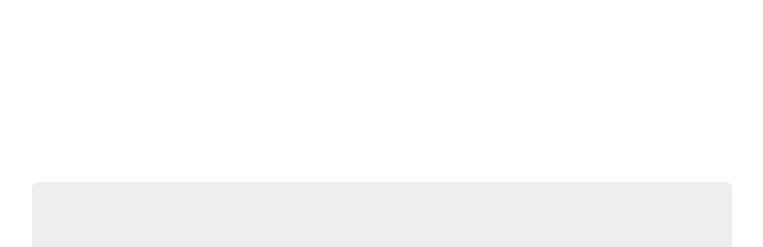
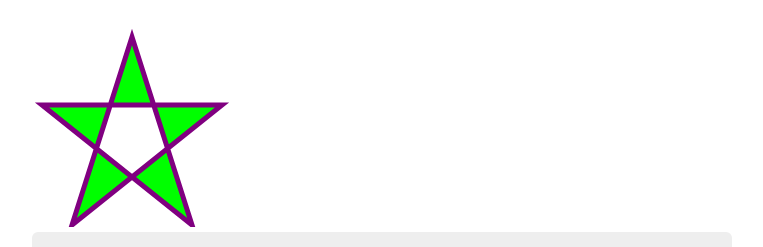
Before and after one commit to lihebi/teamx, a website: page app/index.html in a window 1280 px wide. Shown: the part 83-330 px from the top of the page, without its empty margins (258-1021 px from the left). Drawn offline with nearby package versions, Linux system fonts and the light colour scheme; files that its build step writes are made by us from their sources.

Commit message:
Add svg image in index

```diff
--- a/app/index.html
+++ b/app/index.html
@@ -31,6 +31,10 @@
                 </ul>
                 <h3 class="text-muted">teamx</h3>
             </div>
+            <svg width="300" height="200">
+              <polygon points="100,10 40,198 190,78 10,78 160,198"
+              style="fill:lime;stroke:purple;stroke-width:5;fill-rule:evenodd;" />
+            </svg>
 
             <video autoplay></video>
 
```
